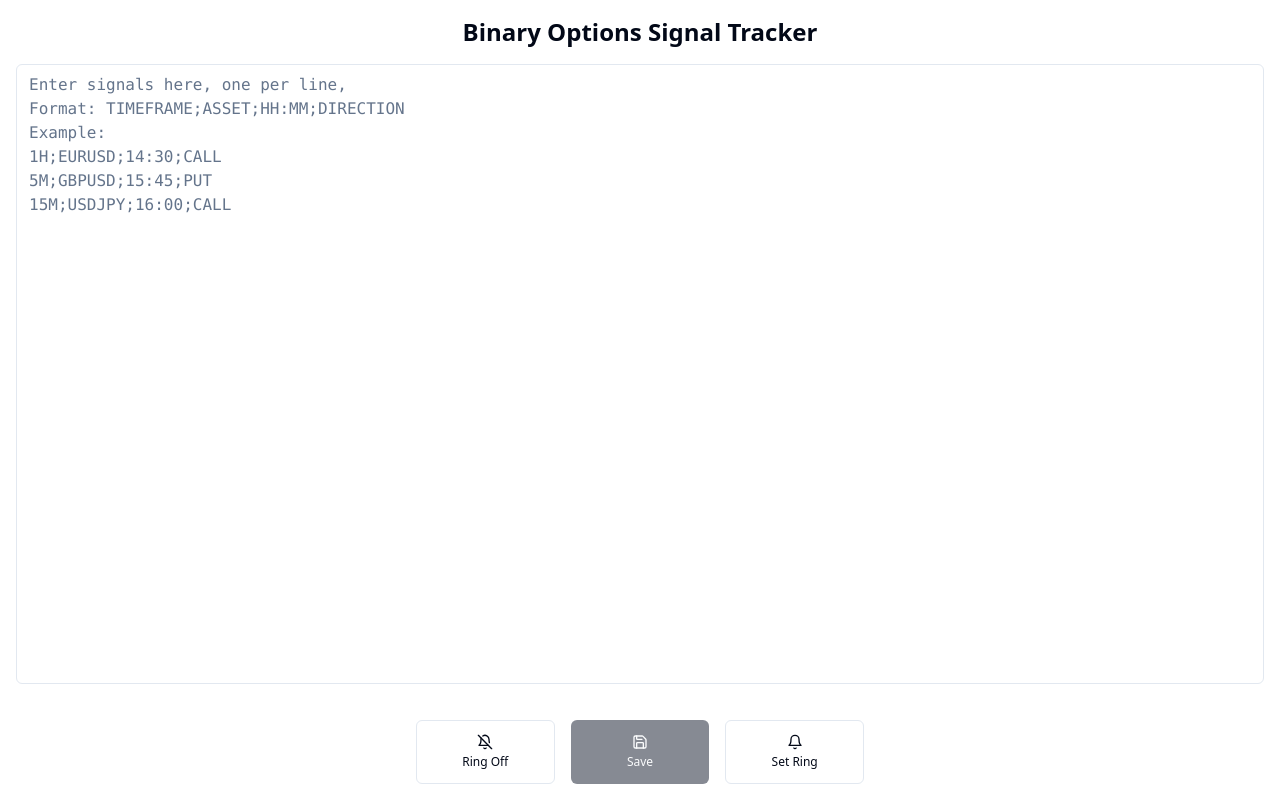
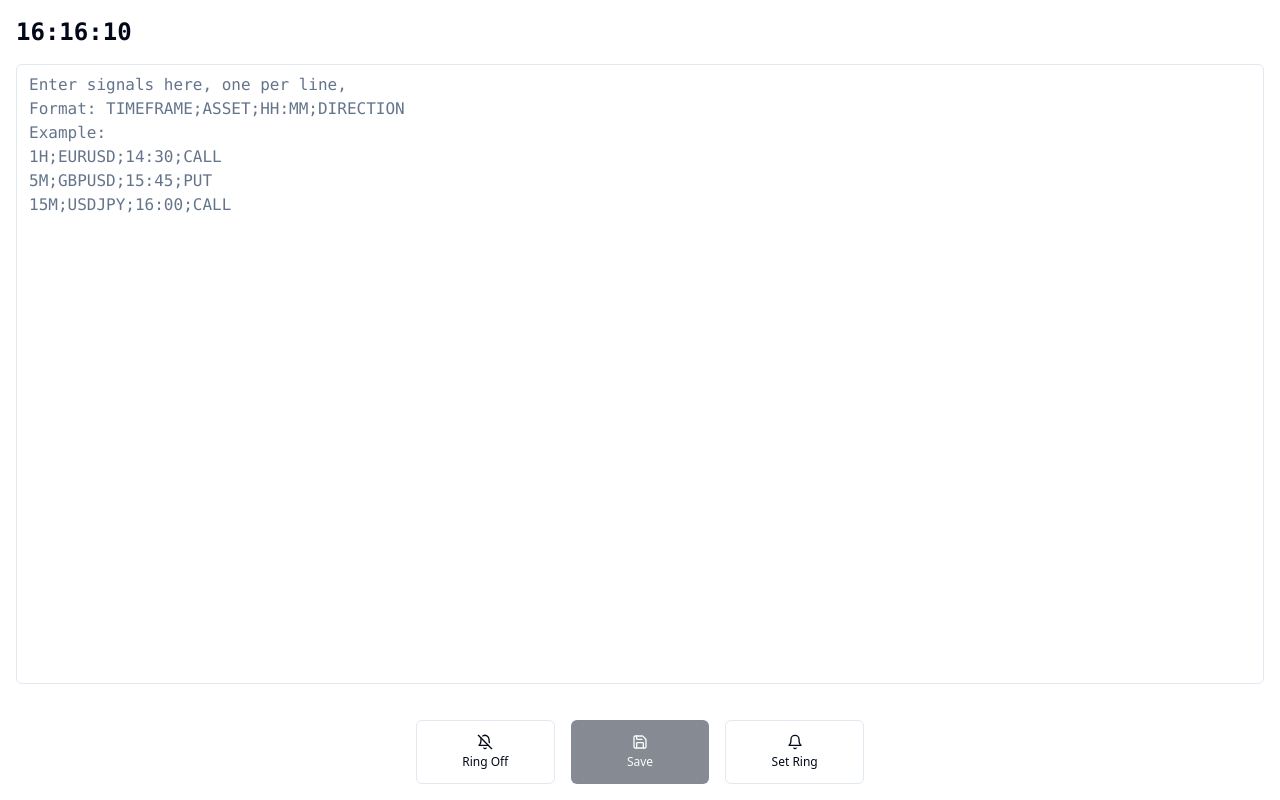
Before and after one commit to wolverinequ/signal-scribe-alert-bell-66, a React (Vite) app: page / in a window 1280 px wide. Built offline with nearby package versions, Linux system fonts and the light colour scheme.

Commit message:
Refactor: Replace title with a real-time clock
Replaced the "Binary Options Signal Tracker" text with a 24-hour clock in the SignalInput component, maintaining the original positioning of the input box.

```diff
--- a/src/components/SignalInput.tsx
+++ b/src/components/SignalInput.tsx
@@ -1,5 +1,5 @@
 
-import React from 'react';
+import React, { useState, useEffect } from 'react';
 import { Textarea } from '@/components/ui/textarea';
 
 interface SignalInputProps {
@@ -8,10 +8,31 @@ interface SignalInputProps {
 }
 
 const SignalInput = ({ signalsText, onSignalsTextChange }: SignalInputProps) => {
+  const [currentTime, setCurrentTime] = useState(new Date());
+
+  useEffect(() => {
+    const timer = setInterval(() => {
+      setCurrentTime(new Date());
+    }, 1000);
+
+    return () => clearInterval(timer);
+  }, []);
+
+  const formatTime = (date: Date) => {
+    return date.toLocaleTimeString('en-GB', {
+      hour12: false,
+      hour: '2-digit',
+      minute: '2-digit',
+      second: '2-digit'
+    });
+  };
+
   return (
     <div className="flex-1 p-4 pb-2">
       <div className="mb-4">
-        <h1 className="text-2xl font-bold mb-2 text-center">Binary Options Signal Tracker</h1>
+        <div className="text-left">
+          <span className="text-2xl font-bold font-mono">{formatTime(currentTime)}</span>
+        </div>
       </div>
 
       <Textarea
```
